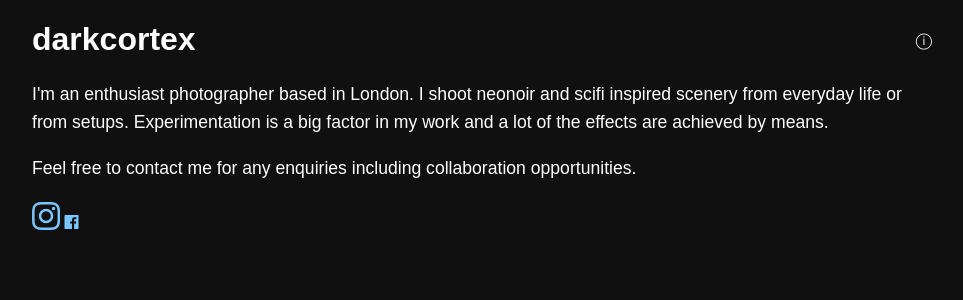
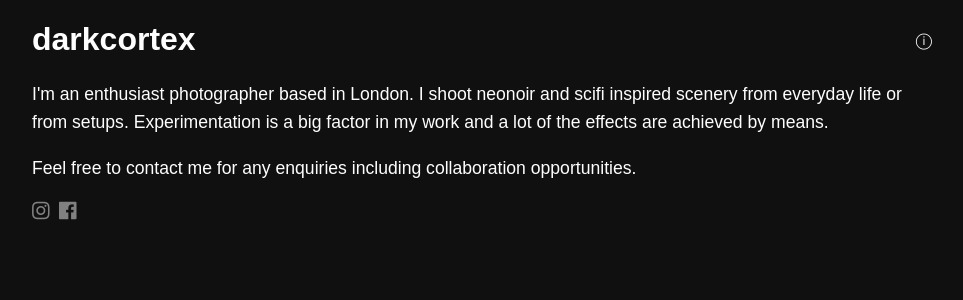
Before and after one commit to Pithikos/darkcortex, a Jekyll site: the page built from about.html, in a window 1280 px wide. Shown: the top 300 px of the page, without its empty margins (158-1121 px from the left). Built offline with Jekyll 4.4.1, drawn with Linux system fonts in a browser that asks for light colours; nearby versions of some CDN libraries; some web fonts are replaced.

Commit message:
Fix social links

```diff
--- a/_sass/about.scss
+++ b/_sass/about.scss
@@ -25,4 +25,14 @@
 			height: 100%;
 		}
 	}
+
+	#social-links {
+
+		a {
+			font-size: 20px;
+			padding-right: 5px;
+			color: rgb(129, 129, 129);
+		}
+	}
+
 }
--- a/about.html
+++ b/about.html
@@ -13,8 +13,11 @@ title: About
 			<p>Feel free to contact me for any enquiries including collaboration
 				 opportunities.</p>
 
-			<a href="https://www.instagram.com/darkcortex/"><i class="fab fa-instagram" style="font-size:32px;"></i></a>
-			<a href="https://www.facebook.com/Dark-Cortex-173048753402959/"><i class="fab fa-facebook"></i></a>
+			<div id="social-links">
+				<a href="https://www.instagram.com/darkcortex/"><i class="fab fa-instagram"></i></a>
+				<a href="https://www.facebook.com/Dark-Cortex-173048753402959/"><i class="fab fa-facebook"></i></a>
+			</div>
+
 		</div>
 	</div>
 
```
